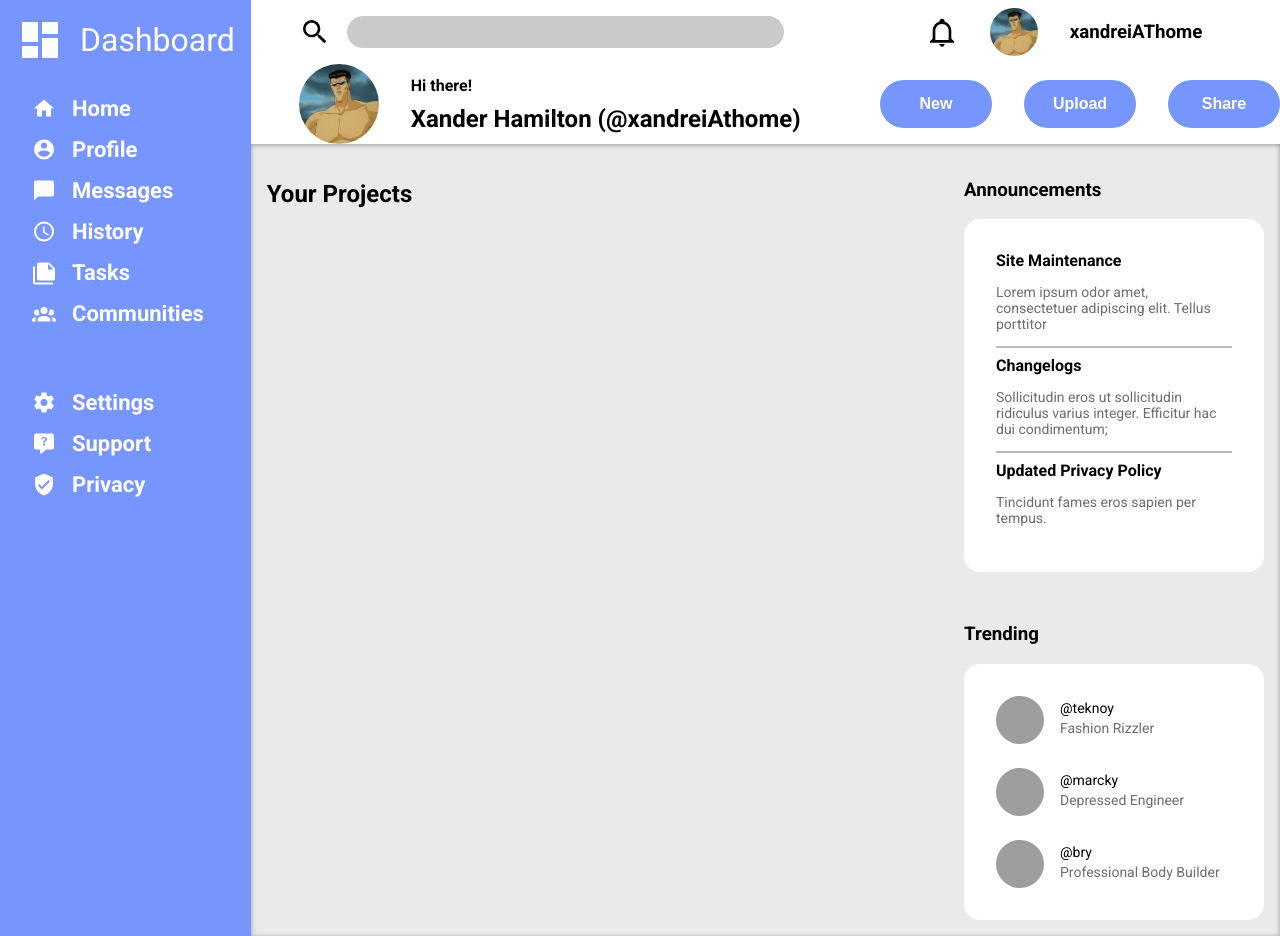
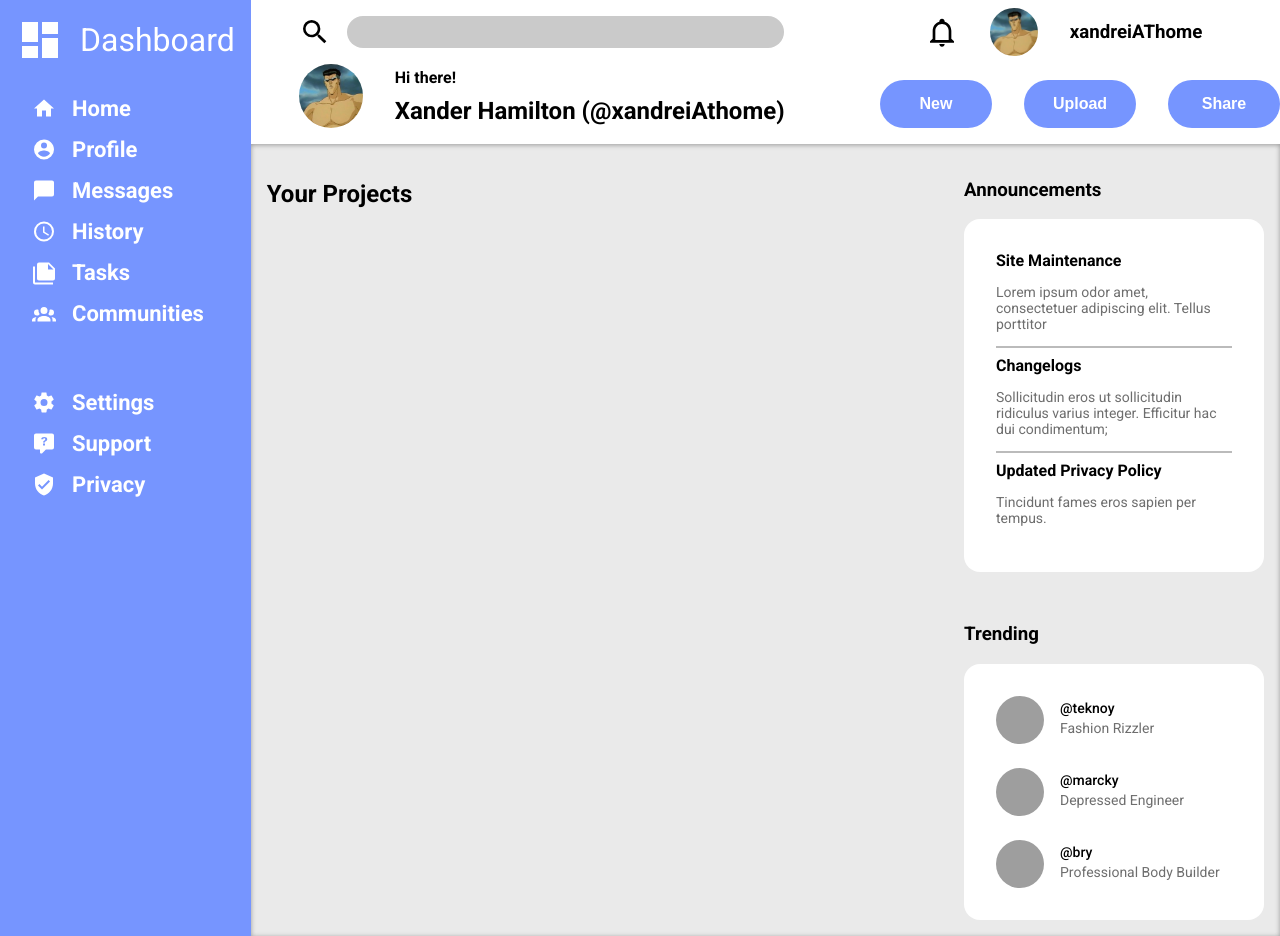
Before and after one commit to xandreiAThome/Odin_Admin_Dashboard, a plain HTML site: page index.html in a window 1280 px wide. Drawn offline with Linux system fonts and the light colour scheme; grey boxes are pictures that could not be loaded.

Commit message:
minor design change

```diff
--- a/index.html
+++ b/index.html
@@ -138,7 +138,7 @@
                 alt=""
               />
               <div>
-                <p>@teknoy</p>
+                <p class="username">@teknoy</p>
                 <p class="user-desc">Fashion Rizzler</p>
               </div>
             </div>
@@ -148,7 +148,7 @@
                 alt=""
               />
               <div>
-                <p>@marcky</p>
+                <p class="username">@marcky</p>
                 <p class="user-desc">Depressed Engineer</p>
               </div>
             </div>
@@ -158,7 +158,7 @@
                 alt=""
               />
               <div>
-                <p>@bry</p>
+                <p class="username">@bry</p>
                 <p class="user-desc">Professional Body Builder</p>
               </div>
             </div>
--- a/style.css
+++ b/style.css
@@ -61,10 +61,11 @@ body {
 .greeting {
   display: flex;
   align-items: center;
+  margin-bottom: 1rem;
 }
 
 .greeting img {
-  width: 5rem;
+  width: 4rem;
   border-radius: 5rem;
   margin-left: 3rem;
   margin-right: 2rem;
@@ -228,3 +229,7 @@ hr {
 .user-desc {
   color: #6e6e6e;
 }
+
+.username {
+  font-weight: 500;
+}
```
